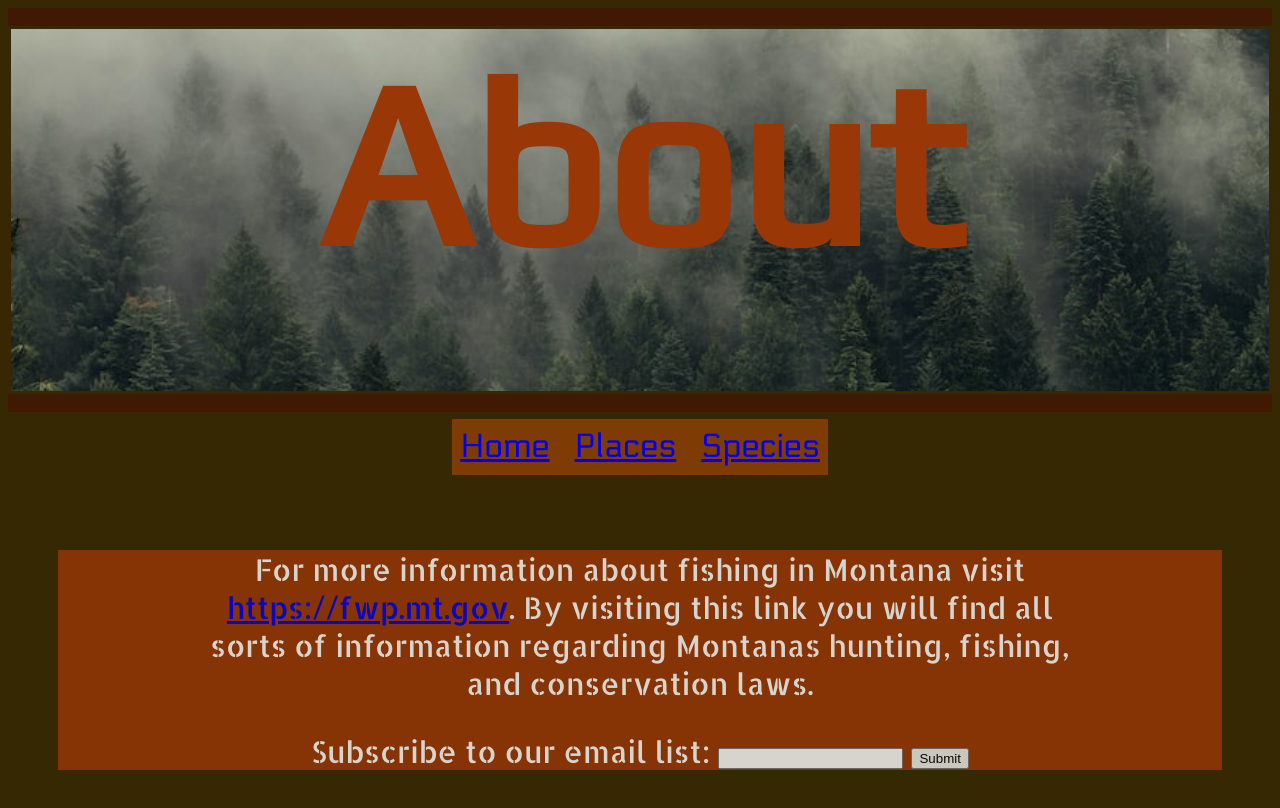
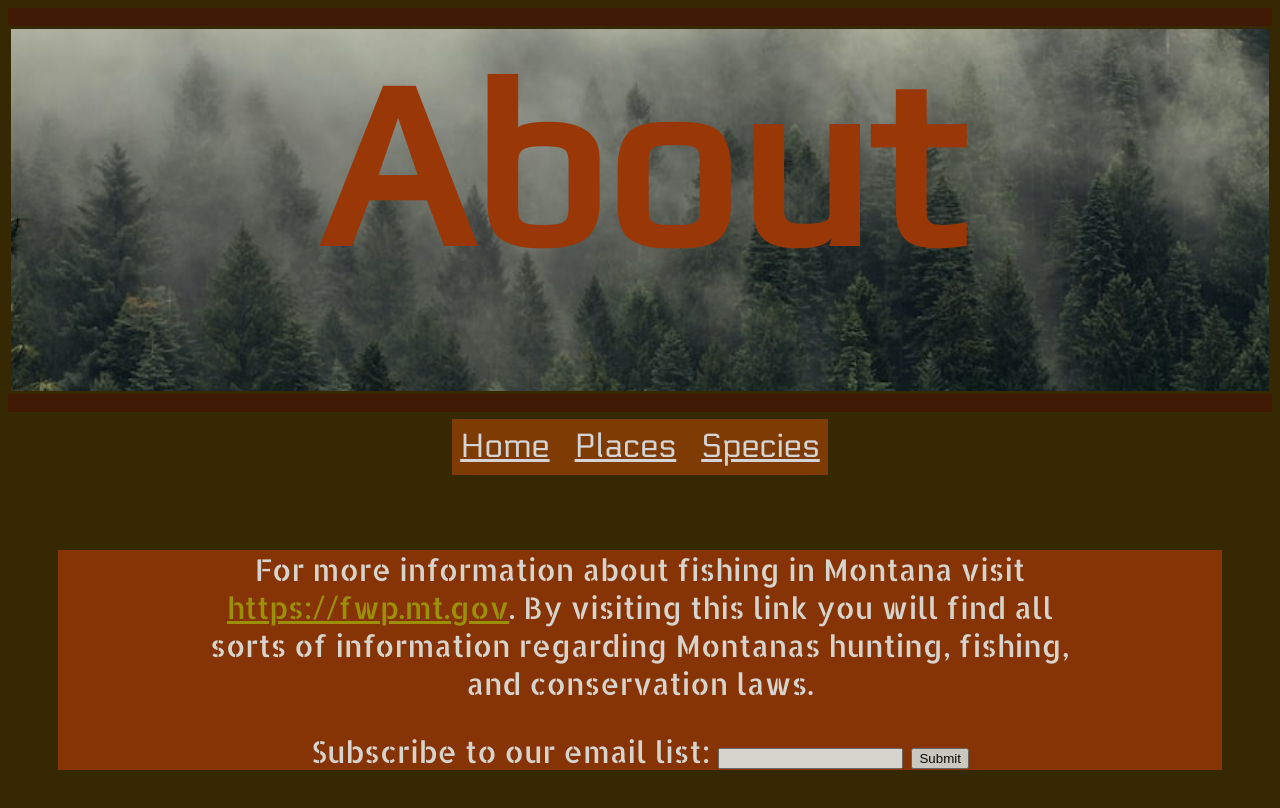
Before and after one commit to mackenzie66/MART341-WebDesign, a plain HTML site: page finalsubmission/about.html in a window 1280 px wide. Drawn offline with Linux system fonts and the light colour scheme.

Commit message:
Add files via upload

```diff
--- a/finalsubmission/about.html
+++ b/finalsubmission/about.html
@@ -53,7 +53,7 @@
 <div id="info">
     <div id="FWP">
      For more information about fishing in Montana visit <br/>
-    <a href="url">https://fwp.mt.gov</a>. By visiting this link you will find all<br/>
+    <a href="https://fwp.mt.gov/" style="color:rgb(182, 170, 8);">https://fwp.mt.gov</a>. By visiting this link you will find all<br/>
      sorts of information regarding Montanas hunting, fishing,<br/>
       and conservation laws.
 
--- a/finalsubmission/css/style.css
+++ b/finalsubmission/css/style.css
@@ -130,7 +130,9 @@ h2{
 a:visited{
     color: rgb(212, 212, 212);}
 a:active{
-    color:rgb(175, 170, 163)}
+    color:rgb(212, 212, 212)}
+ a{
+        color:rgb(212, 212, 212)}
 img{
     border-radius: 100%;
     text-align: center;}
```
